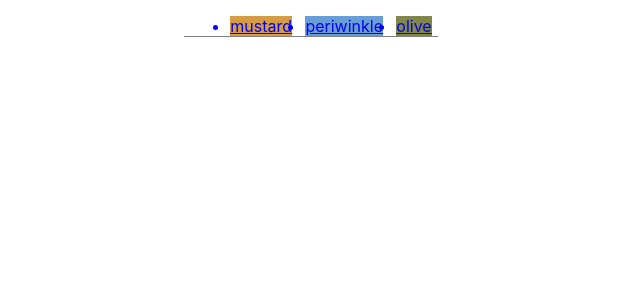
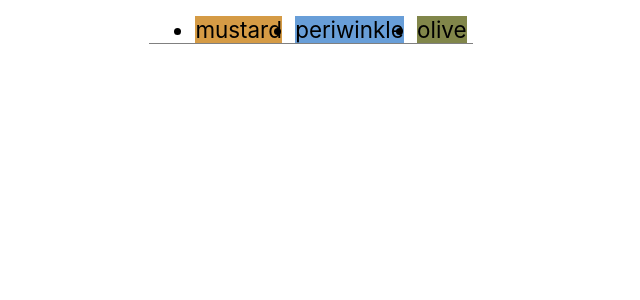
Before and after one commit to emilysellers/react-color-router, a React (Create React App) app: page / in a window 1280 px wide. Shown: the top 300 px of the page, without its empty margins (349-989 px from the left). Built offline with nearby package versions, Linux system fonts and the light colour scheme.

Commit message:
link shows different styling on active page

```diff
--- a/src/components/Header/Header.css
+++ b/src/components/Header/Header.css
@@ -14,3 +14,15 @@
 .olive {
   background-color: rgb(129, 134, 74);
 }
+
+nav a {
+  text-decoration: none;
+  font-size: 1.4em;
+  color: black;
+}
+
+nav a.active {
+  text-decoration: none;
+  font-weight: bold;
+  font-size: 1.5em;
+}
```
